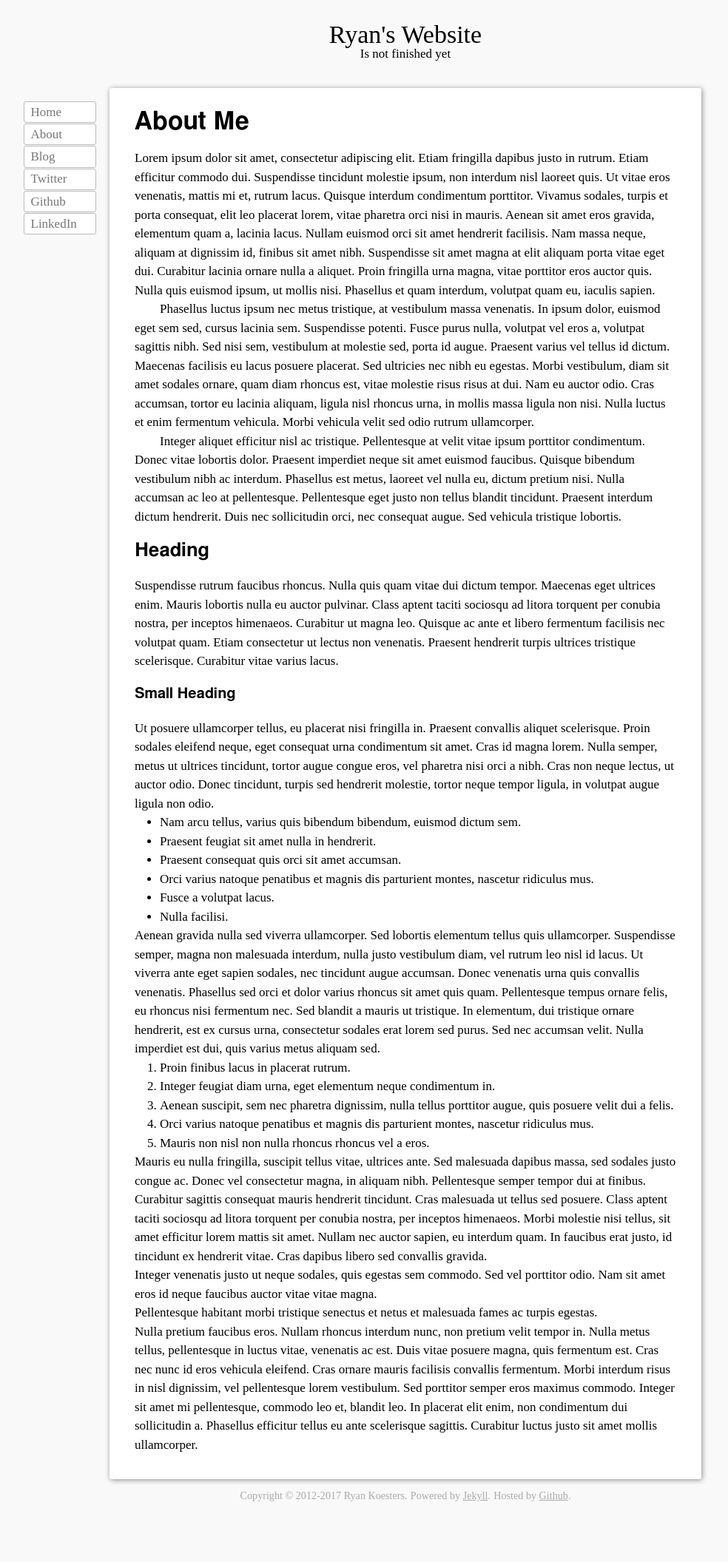
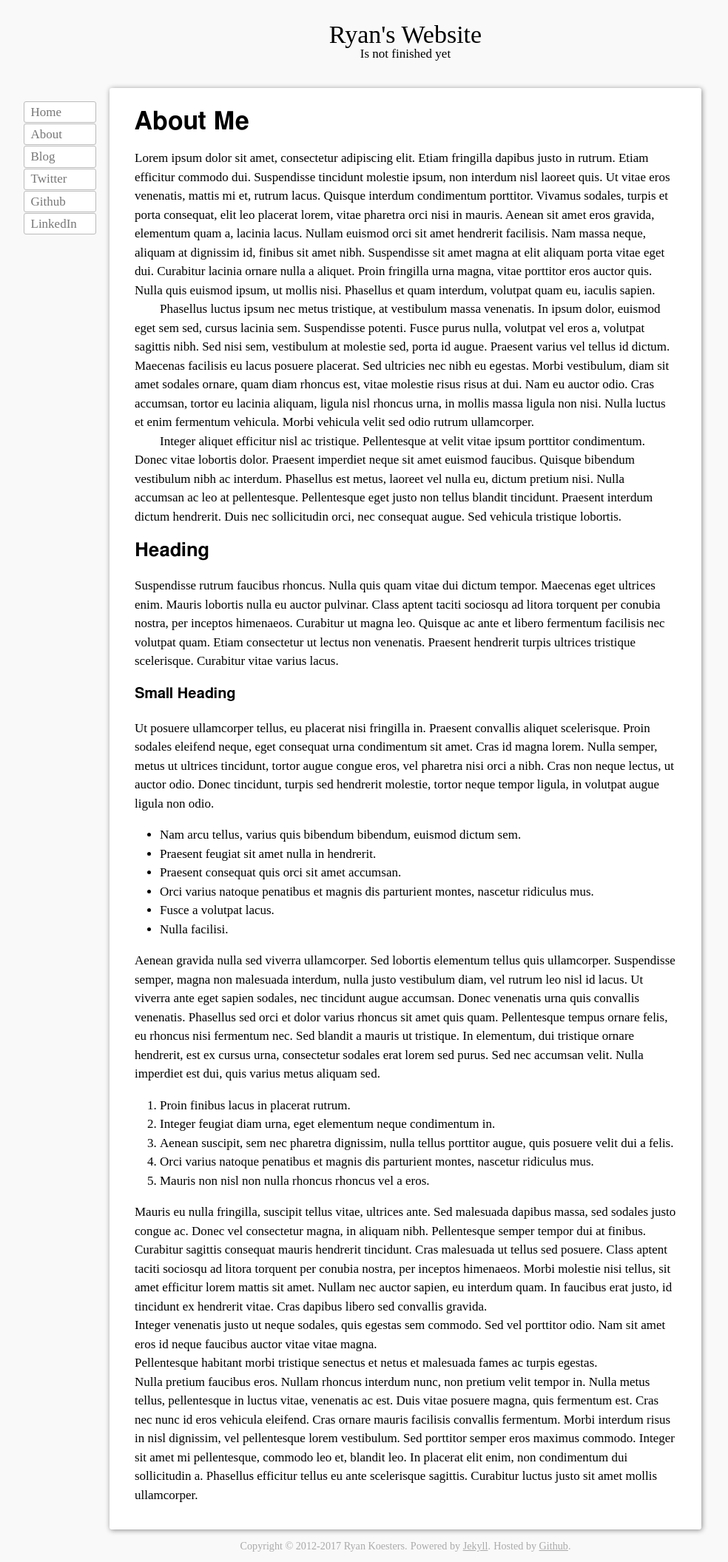
Before and after one commit to rkoesters/rkoesters.github.io, a Jekyll site: the page built from about.md, in a window 1280 px wide. Shown: the whole page at 74% size, without its empty margins (92-1076 px from the left). Built offline with Jekyll 4.4.1, drawn with Linux system fonts in a browser that asks for light colours; before the commit the page ends 2044 px from its top, so only the background shows below that.

Commit message:
Improve styling for lists.

```diff
--- a/css/main.css
+++ b/css/main.css
@@ -124,12 +124,16 @@ header, section, footer, nav {
 	text-indent: 2em;
 }
 
+#content ul, #content ol {
+	margin: 1em 0;
+}
+
 #content li {
 	margin-left: 2em;
 }
 
 #content #post-header > h1 {
-    margin-bottom: 0;
+	margin-bottom: 0;
 }
 
 #content #post-header > div {
```
